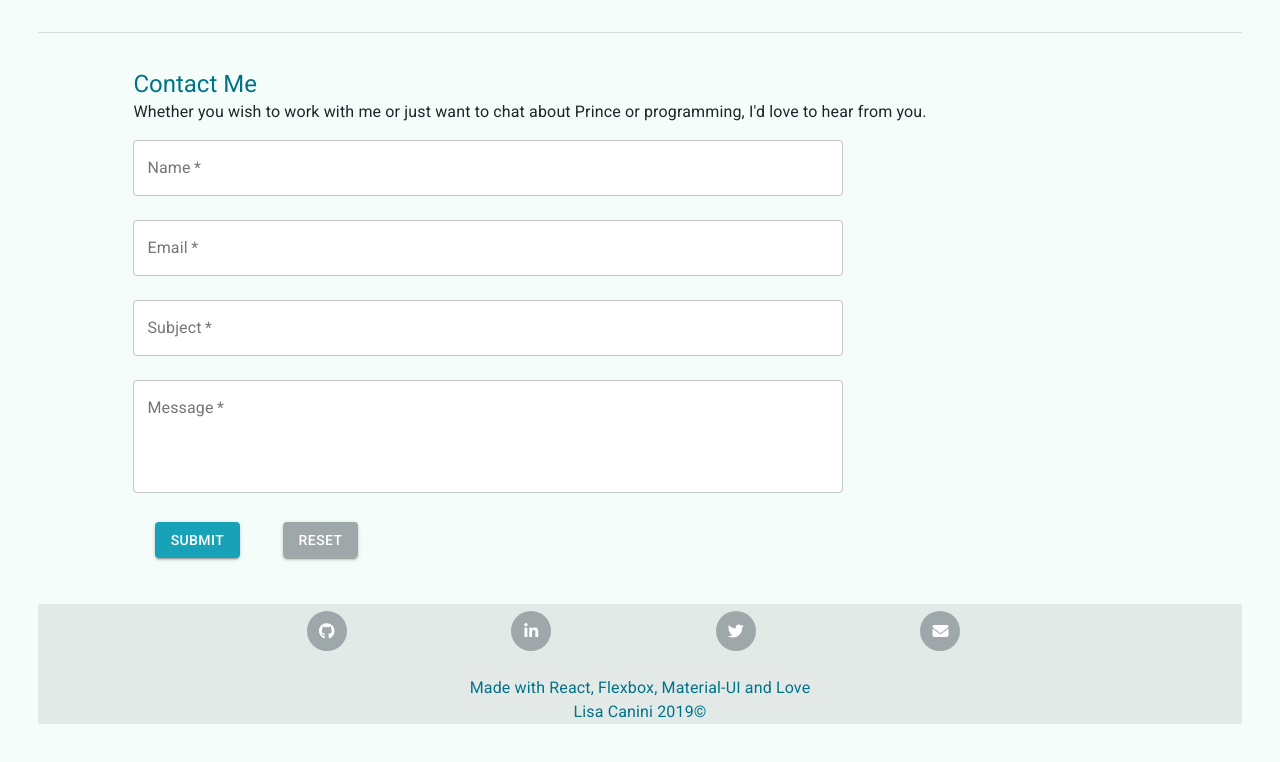
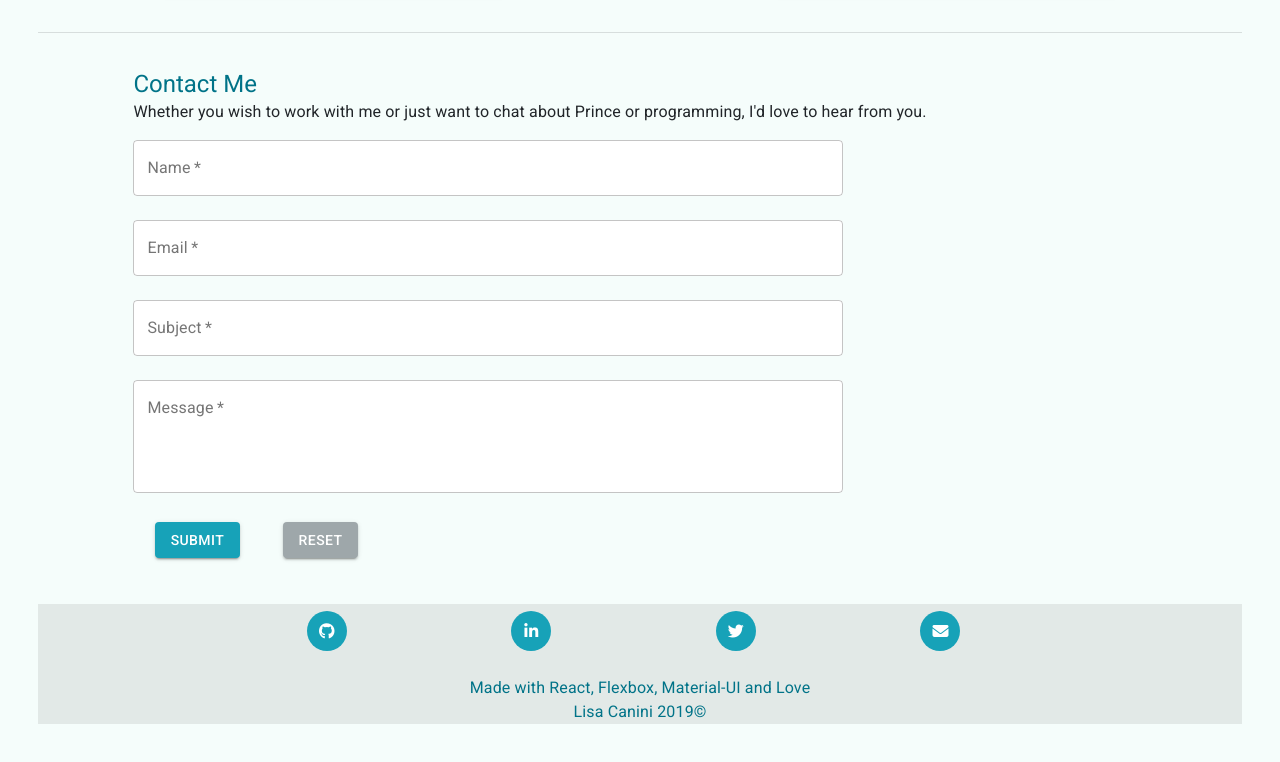
Before and after one commit to LisaCee/lisacee.github.io, a React (Create React App) app: page / in a window 1280 px wide. Shown: the part 2119-2881 px from the top of the page. Built offline with nearby package versions, Linux system fonts and the light colour scheme.

Commit message:
styled social icons

```diff
--- a/src/styles/footer.css
+++ b/src/styles/footer.css
@@ -22,7 +22,6 @@
 #social li.fas::before {
   margin-top: 2%;
   font-size: inherit;
-  background-color: #9ea7aa;
 }
 
 #social span {
--- a/src/styles/footer.scss
+++ b/src/styles/footer.scss
@@ -17,8 +17,8 @@
 #social li.fas::before {
   margin-top: 2%;
   font-size: inherit;
-  background-color: $secondaryDark;
 }
+
 #social span {
   display: none;
 }
```
Also changed, not shown: 1 other file (tests, documents, lock files or other folders).
